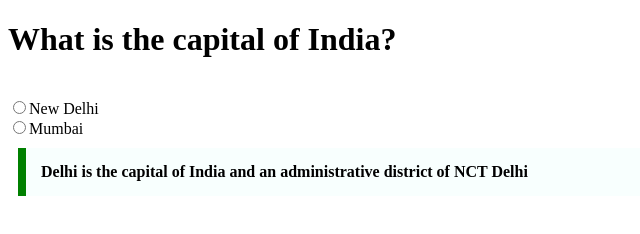
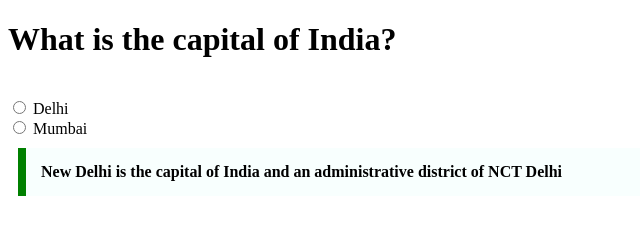
Before and after one commit to acciojob/trivia-Santosh5924, a website: page main.html in a window 1280 px wide. Shown: the whole page, without its empty margins (0-640 px from the left). Drawn offline with Linux system fonts and the light colour scheme.

Commit message:
changes made in radio button

```diff
--- a/main.html
+++ b/main.html
@@ -9,10 +9,12 @@
 <body>
 	<!-- the entire body must be written by student -->
 	<h1>What is the capital of India?</h1><br>
-	<input type="radio" name="New Delhi" value="New Delhi">New Delhi<br>
-	<input type="radio" name="Mumbai" value="Mumbai">Mumbai<br>
+	<input type="radio" name="city" value="New Delhi">
+	<label for="New Delhi">Delhi</label><br>
+	<input type="radio" name="city" value="Mumbai">
+	<label for="Mumbai">Mumbai</label><br>
 
-	<blockquote class="quote">Delhi is the capital of India and an administrative district of NCT Delhi</blockquote>
+	<blockquote class="quote"> New Delhi is the capital of India and an administrative district of NCT Delhi</blockquote>
 
 
 
```
